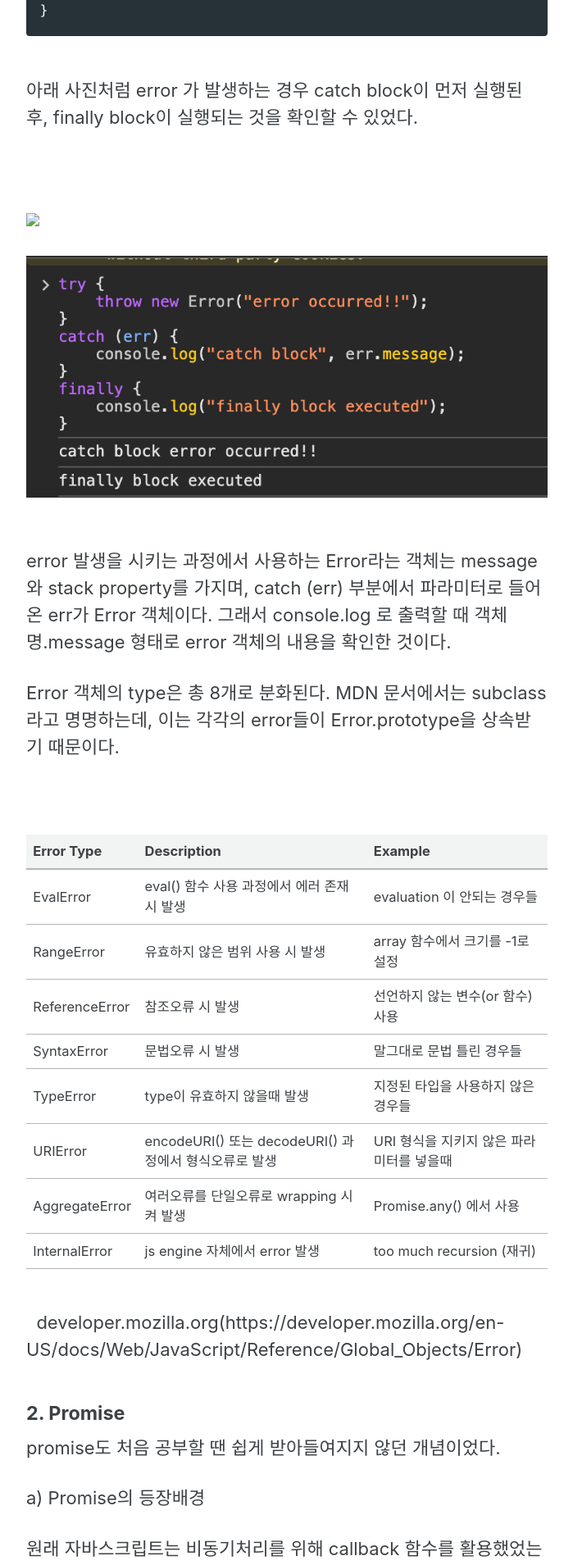
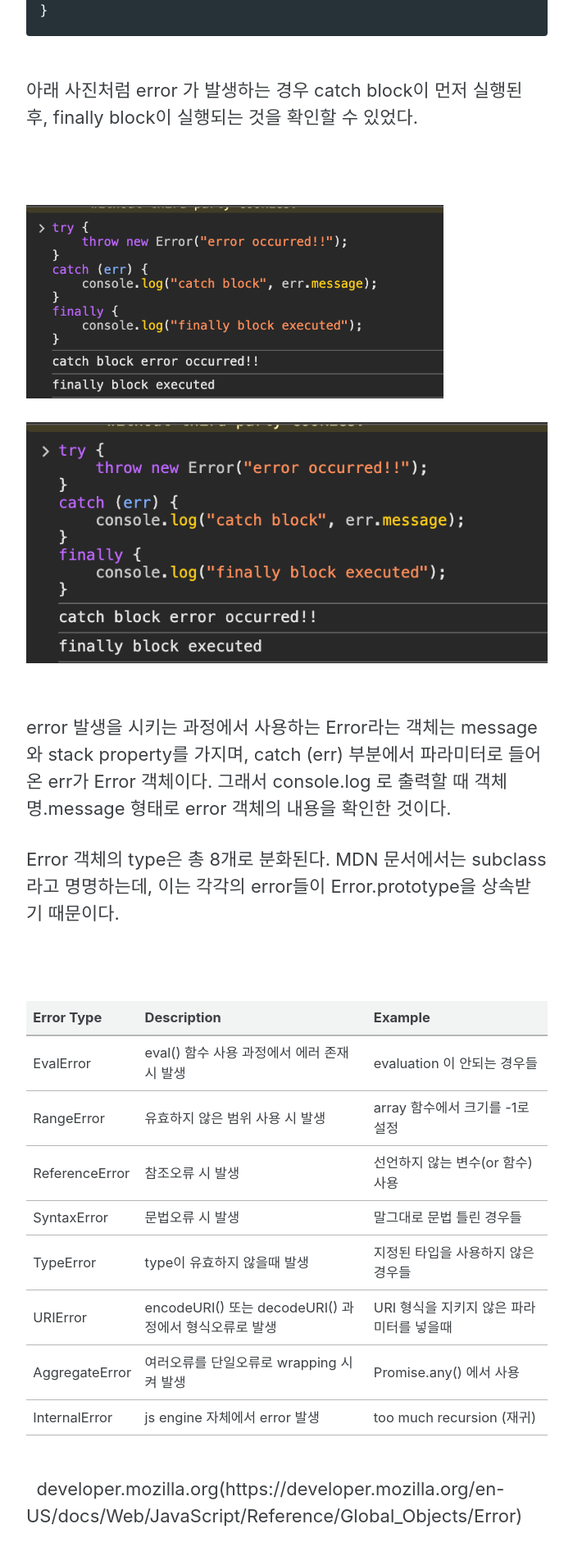
Before and after one commit to KerNYing/KerNYing.github.io, a Jekyll site: the page built from _posts/2025-01-20-javascript-error-handling-and-promise-object.md, in a window 1280 px wide. Shown: the part 1130-3039 px from the top of the page at 82% size, without its empty margins (290-989 px from the left). Built offline with Jekyll 4.4.1, drawn with Linux system fonts in a browser that asks for light colours; cached includes are drawn as plain includes.

Commit message:
Update: img path

```diff
--- a/_posts/2025-01-20-javascript-error-handling-and-promise-object.md
+++ b/_posts/2025-01-20-javascript-error-handling-and-promise-object.md
@@ -37,7 +37,7 @@ finally {
 <img src="../img/240120_code.png" style="width:80%"> -->
 
 
-<img src='{{ "/assets/img/240120_code.png" | relative_url }}' style="width:80%">
+<img src="https://kernying.github.io/img/240120_code.png" style="width:80%">
 
 ![alt text]({{site.url}}/assets/images/240120_code.png)
 <!-- ![alt text](https://kernying.github.io/assets/images/240120_code.png) -->
```
